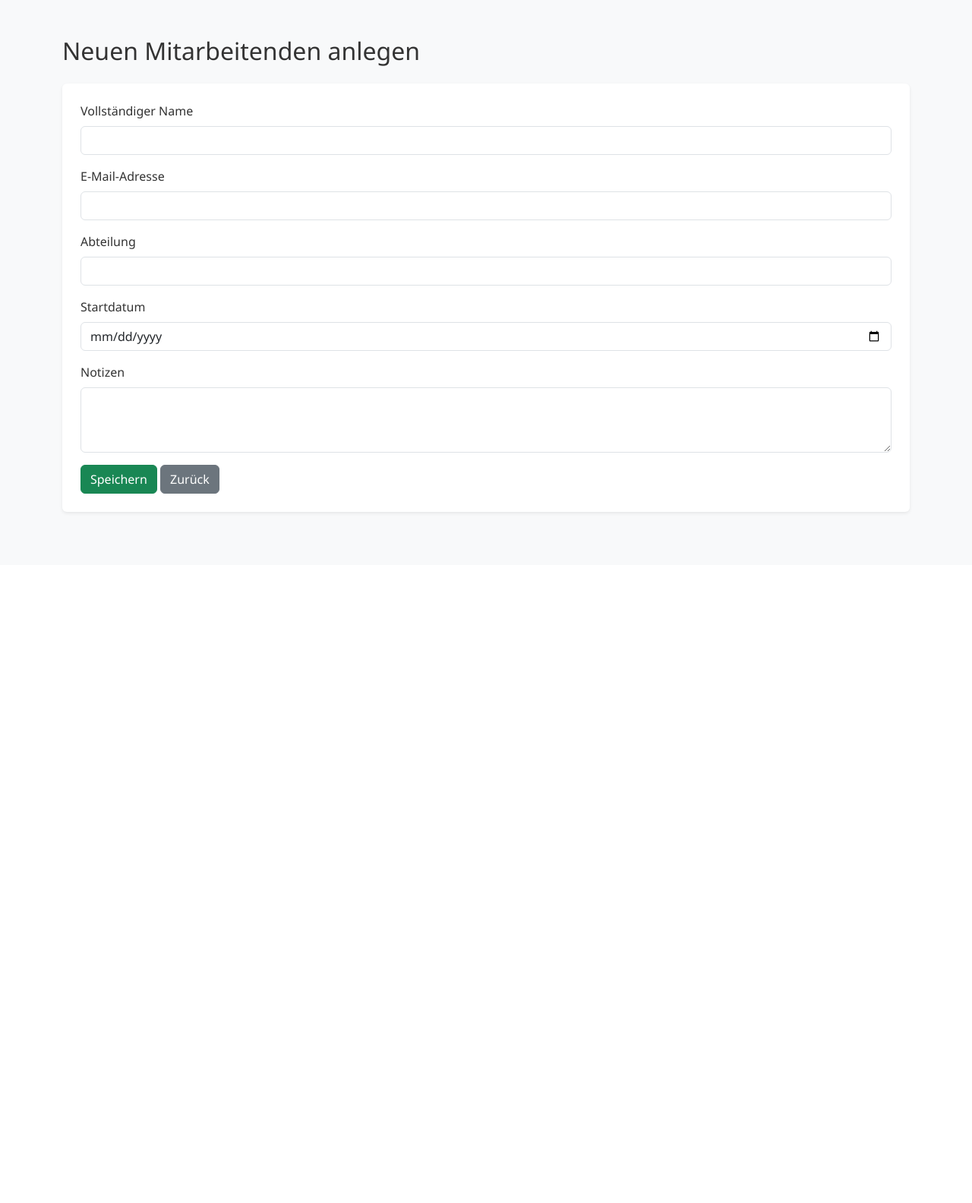
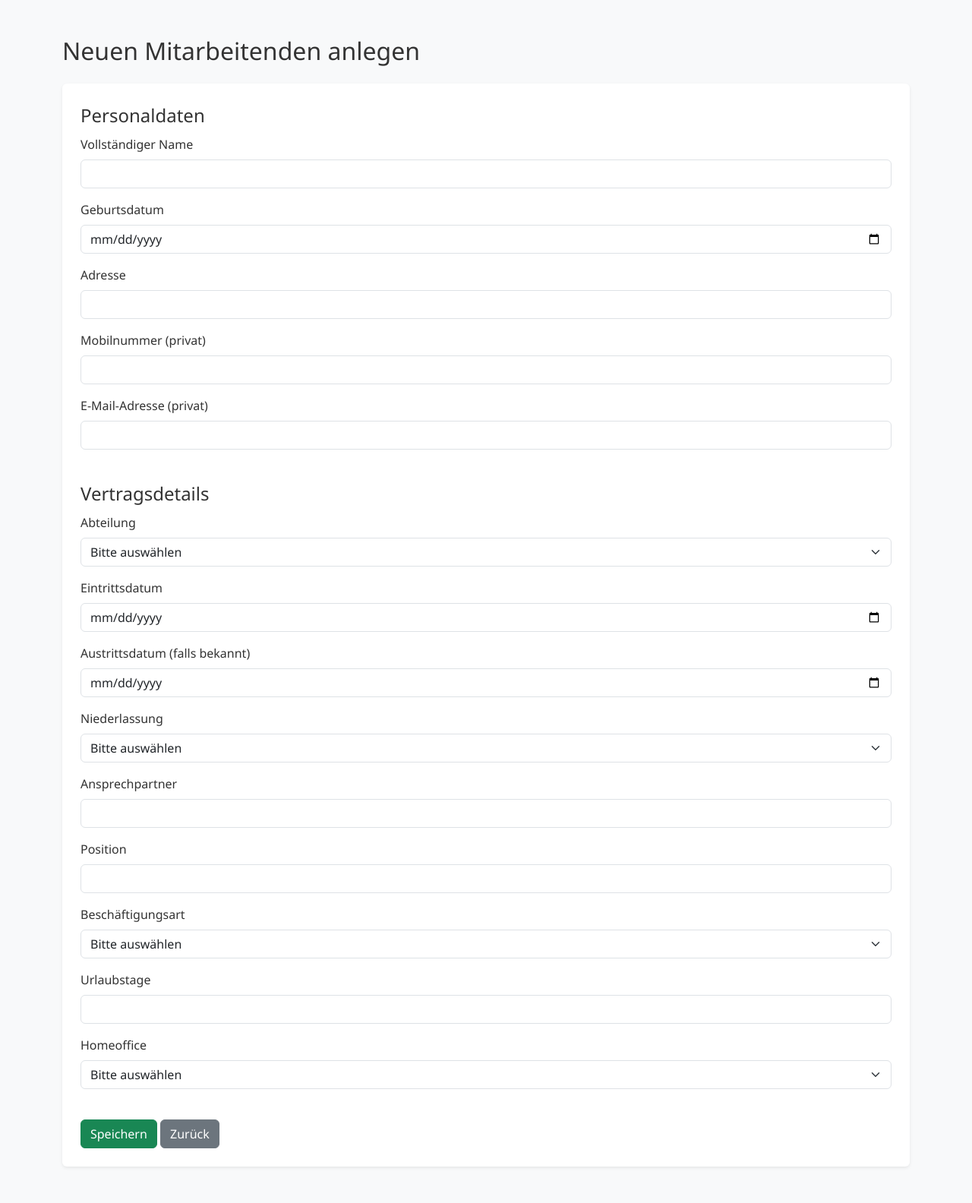
Before and after one commit to nico703/pensum-onboarding, a Flask app: page /onboard in a window 1280 px wide. Shown: the part 56-1640 px from the top of the page at 76% size. Before the commit the page ends 733 px from the top, so only its background shows below. Run offline with Flask 3, Linux system fonts and the light colour scheme.

Commit message:
new create.html

```diff
--- a/templates/create.html
+++ b/templates/create.html
@@ -3,29 +3,101 @@
 {% block title %}Onboarding{% endblock %}
 
 {% block content %}
-    <h2>Neuen Mitarbeitenden anlegen</h2>
-    <form method="POST" class="mt-4 bg-white p-4 rounded shadow-sm">
+<h2>Neuen Mitarbeitenden anlegen</h2>
+<form method="POST" class="mt-4 bg-white p-4 rounded shadow-sm">
+
+    <!-- PERSONENBEZOGENE DATEN -->
+    <fieldset class="mb-4">
+        <legend>Personaldaten</legend>
+
         <div class="mb-3">
             <label for="fullname" class="form-label">Vollständiger Name</label>
             <input type="text" class="form-control" id="fullname" name="fullname" required>
         </div>
         <div class="mb-3">
-            <label for="email" class="form-label">E-Mail-Adresse</label>
-            <input type="email" class="form-control" id="email" name="email" required>
+            <label for="birthdate" class="form-label">Geburtsdatum</label>
+            <input type="date" class="form-control" id="birthdate" name="birthdate">
         </div>
         <div class="mb-3">
-            <label for="department" class="form-label">Abteilung</label>
-            <input type="text" class="form-control" id="department" name="department">
+            <label for="address" class="form-label">Adresse</label>
+            <input type="text" class="form-control" id="address" name="address">
         </div>
         <div class="mb-3">
-            <label for="start_date" class="form-label">Startdatum</label>
+            <label for="mobile" class="form-label">Mobilnummer (privat)</label>
+            <input type="tel" class="form-control" id="mobile" name="mobile">
+        </div>
+        <div class="mb-3">
+            <label for="private_email" class="form-label">E-Mail-Adresse (privat)</label>
+            <input type="email" class="form-control" id="private_email" name="private_email">
+        </div>
+    </fieldset>
+
+    <!-- VERTRAGSDETAILS -->
+    <fieldset class="mb-4">
+        <legend>Vertragsdetails</legend>
+
+        <div class="mb-3">
+            <label for="department" class="form-label">Abteilung</label>
+            <select class="form-select" id="department" name="department">
+                <option value="">Bitte auswählen</option>
+                <option value="Vertrieb">Vertrieb</option>
+                <option value="Marketing">Marketing</option>
+                <option value="IT">IT</option>
+                <option value="HR">HR</option>
+                <option value="Produktion">Produktion</option>
+                <!-- Weitere Abteilungen je nach Bedarf -->
+            </select>
+        </div>
+        <div class="mb-3">
+            <label for="start_date" class="form-label">Eintrittsdatum</label>
             <input type="date" class="form-control" id="start_date" name="start_date">
         </div>
         <div class="mb-3">
-            <label for="notes" class="form-label">Notizen</label>
-            <textarea class="form-control" id="notes" name="notes" rows="3"></textarea>
+            <label for="end_date" class="form-label">Austrittsdatum (falls bekannt)</label>
+            <input type="date" class="form-control" id="end_date" name="end_date">
         </div>
-        <button type="submit" class="btn btn-success">Speichern</button>
-        <a href="{{ url_for('index') }}" class="btn btn-secondary">Zurück</a>
-    </form>
+        <div class="mb-3">
+            <label for="location" class="form-label">Niederlassung</label>
+            <select class="form-select" id="location" name="location">
+                <option value="">Bitte auswählen</option>
+                <option value="Offenburg">Offenburg</option>
+                <option value="Lahr">Lahr</option>
+                <option value="Freiburg">Freiburg</option>
+                <!-- Weitere Standorte -->
+            </select>
+        </div>
+        <div class="mb-3">
+            <label for="contact_person" class="form-label">Ansprechpartner</label>
+            <input type="text" class="form-control" id="contact_person" name="contact_person">
+        </div>
+        <div class="mb-3">
+            <label for="position" class="form-label">Position</label>
+            <input type="text" class="form-control" id="position" name="position">
+        </div>
+        <div class="mb-3">
+            <label for="employment_type" class="form-label">Beschäftigungsart</label>
+            <select class="form-select" id="employment_type" name="employment_type">
+                <option value="">Bitte auswählen</option>
+                <option value="Vollzeit">Vollzeit</option>
+                <option value="Teilzeit">Teilzeit</option>
+                <option value="Minijob">Minijob</option>
+            </select>
+        </div>
+        <div class="mb-3">
+            <label for="vacation_days" class="form-label">Urlaubstage</label>
+            <input type="number" class="form-control" id="vacation_days" name="vacation_days">
+        </div>
+        <div class="mb-3">
+            <label for="homeoffice" class="form-label">Homeoffice</label>
+            <select class="form-select" id="homeoffice" name="homeoffice">
+                <option value="">Bitte auswählen</option>
+                <option value="Ja">Ja</option>
+                <option value="Nein">Nein</option>
+            </select>
+        </div>
+    </fieldset>
+
+    <button type="submit" class="btn btn-success">Speichern</button>
+    <a href="{{ url_for('index') }}" class="btn btn-secondary">Zurück</a>
+</form>
 {% endblock %}
```
